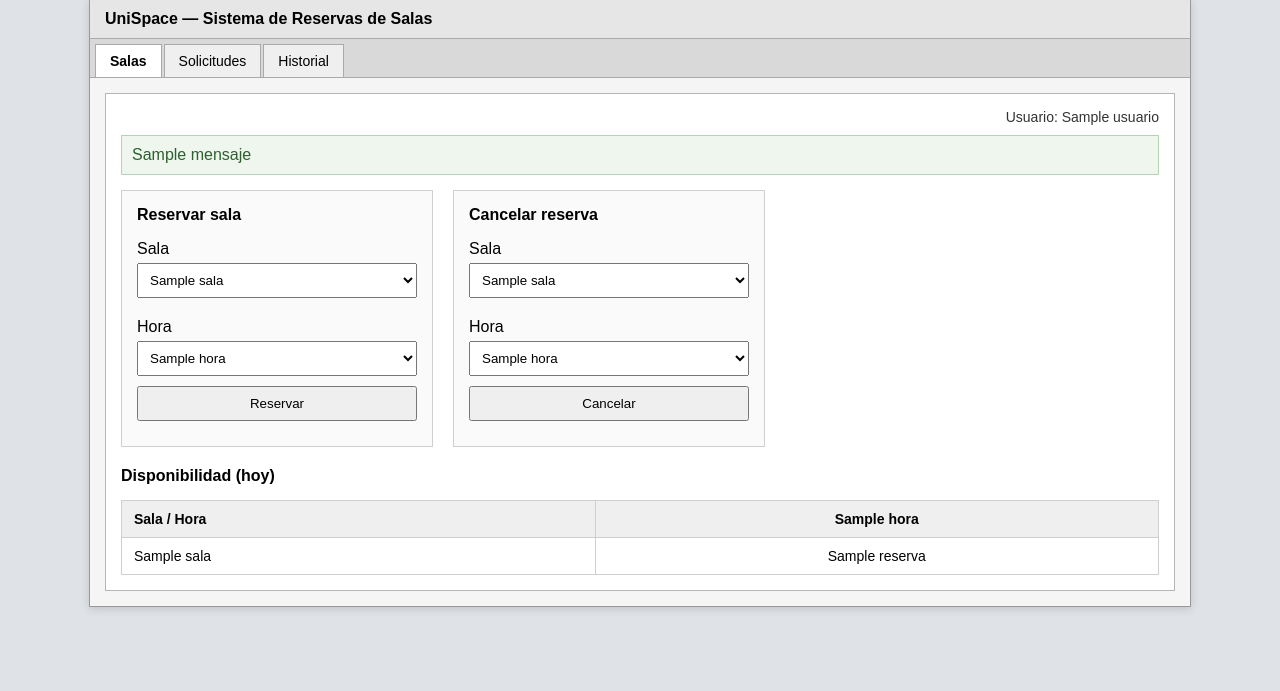
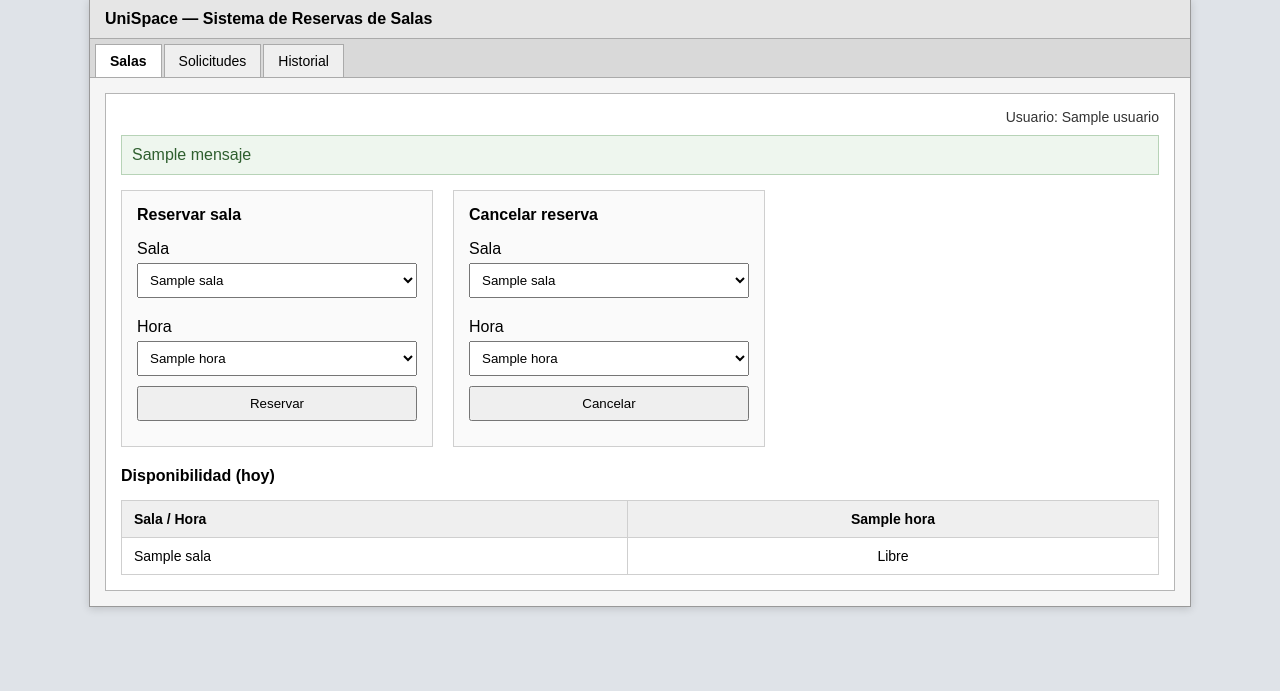
Before and after one commit to yanethmendivelsom42-dev/Proyecto_UniSpace, a FastAPI app: template backend/templates/dashboard.html in a window 1280 px wide. Shown: the part 31-722 px from the top of the page. Run offline with FastAPI, Linux system fonts and the light colour scheme; the template is opened without the code that fills it: most values are stand-ins (such as "Sample title", 1, 10 or a date in 2020).

Commit message:
corregir acceso seguro a reservas a dashboard

```diff
--- a/backend/templates/dashboard.html
+++ b/backend/templates/dashboard.html
@@ -212,7 +212,7 @@
                     <tr>
                         <td>{{ sala }}</td>
                         {% for hora in horas %}
-                        <td>{{ reservas[sala][hora] }}</td>
+                        <td>{{ reservas.get(sala, {}).get(hora, "Libre") }}</td>
                         {% endfor %}
                     </tr>
                     {% endfor %}
```
